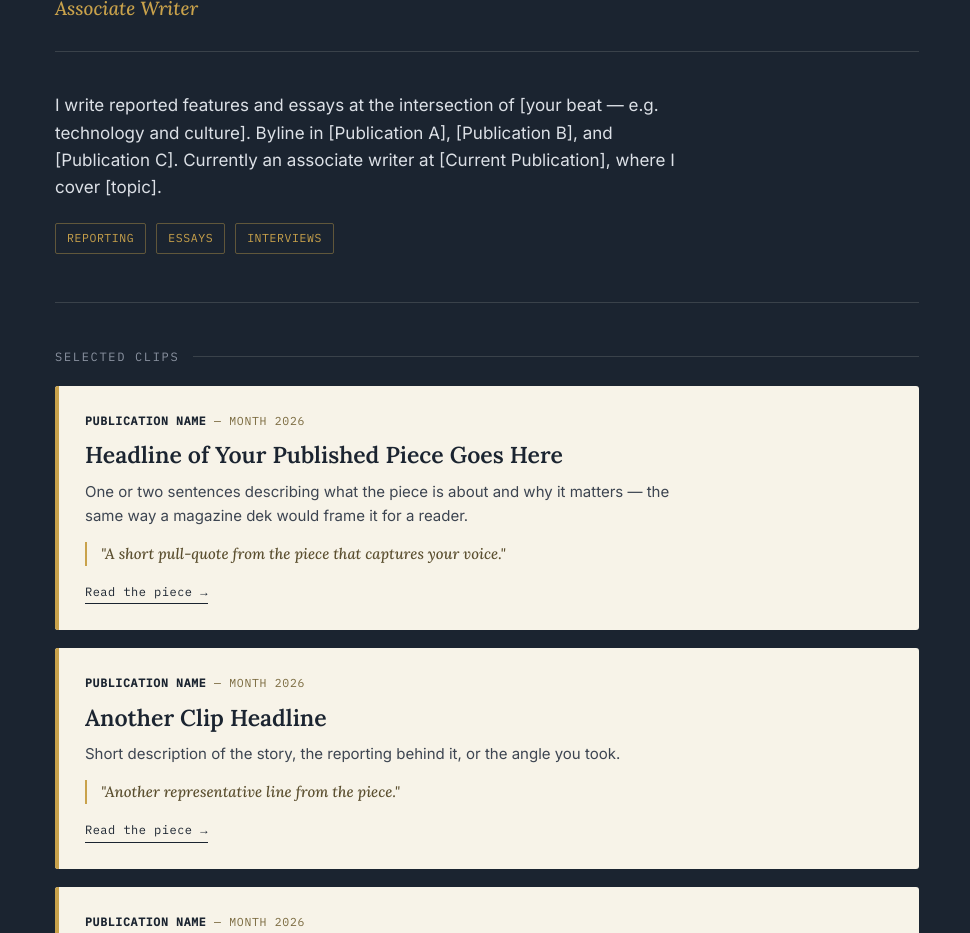
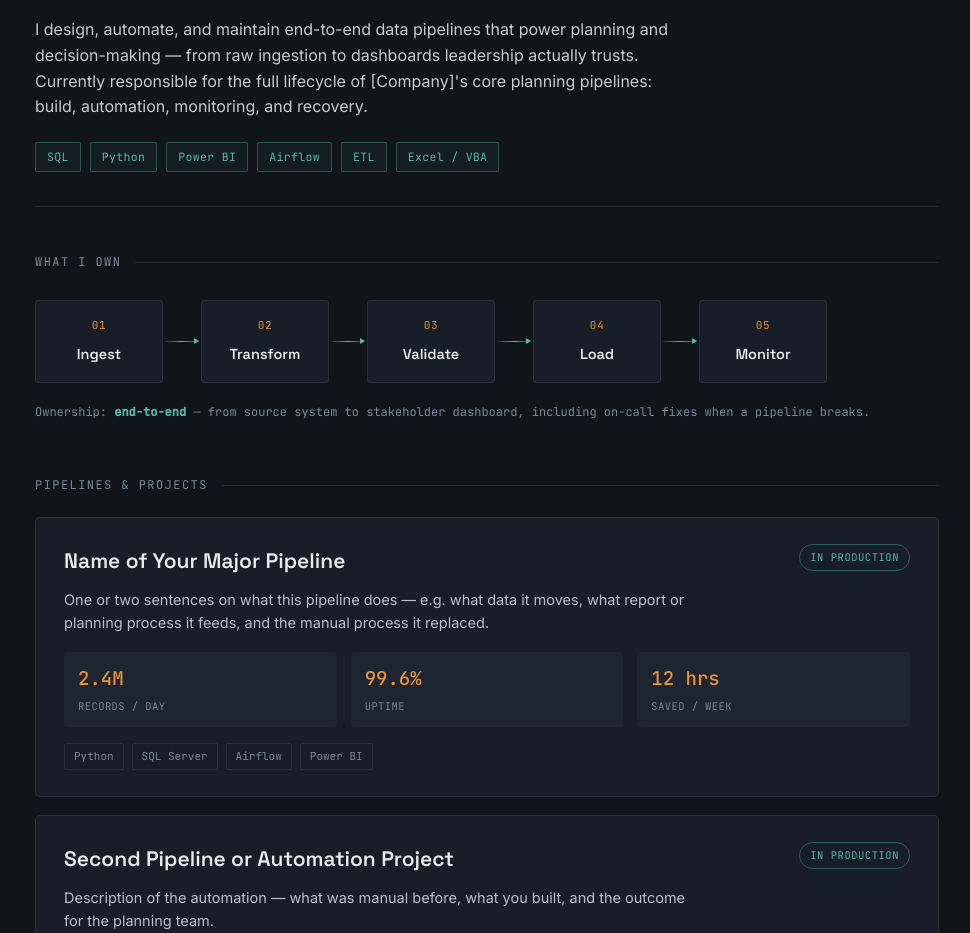
Before and after one commit to 2k0v11/2k0v11.github.io, a plain HTML site: page index.html in a window 1280 px wide. Shown: the part 219-1152 px from the top of the page, without its empty margins (153-1123 px from the left). Drawn offline with Linux system fonts and the light colour scheme.

Commit message:
Update index.html

```diff
--- a/index.html
+++ b/index.html
@@ -3,23 +3,22 @@
 <head>
 <meta charset="UTF-8">
 <meta name="viewport" content="width=device-width, initial-scale=1.0">
-<title>Kartik — Writer</title>
+<title>Kartik — Data Analyst</title>
 <link rel="preconnect" href="https://fonts.googleapis.com">
-<link href="https://fonts.googleapis.com/css2?family=Lora:ital,wght@0,500;0,600;0,700;1,500&family=Inter:wght@400;500;600&family=IBM+Plex+Mono:wght@400;500&display=swap" rel="stylesheet">
+<link href="https://fonts.googleapis.com/css2?family=Space+Grotesk:wght@500;600;700&family=Inter:wght@400;500;600&family=JetBrains+Mono:wght@400;500&display=swap" rel="stylesheet">
 <style>
   :root{
-    --ink:#1B2430;
-    --ink-deep:#141B24;
-    --paper:#F7F3E8;
-    --paper-dim:#EFE9D8;
-    --gold:#C9A24B;
-    --slate:#8B93A1;
-    --offwhite:#FAFAF7;
-    --rule: rgba(247,243,232,0.14);
+    --bg:#10151C;
+    --panel:#171E27;
+    --panel-2:#1D2530;
+    --amber:#E8933C;
+    --teal:#57B8A8;
+    --text:#E7EAEE;
+    --muted:#7C8898;
+    --rule: rgba(231,234,238,0.09);
   }
 
   *{box-sizing:border-box; margin:0; padding:0;}
-
   html{scroll-behavior:smooth;}
 
   @media (prefers-reduced-motion: reduce){
@@ -28,8 +27,8 @@
   }
 
   body{
-    background:var(--ink);
-    color:var(--offwhite);
+    background:var(--bg);
+    color:var(--text);
     font-family:'Inter', sans-serif;
     line-height:1.6;
     -webkit-font-smoothing:antialiased;
@@ -37,86 +36,88 @@
 
   a{color:inherit;}
   a:focus-visible, button:focus-visible{
-    outline:2px solid var(--gold);
+    outline:2px solid var(--amber);
     outline-offset:3px;
   }
 
   .wrap{
-    max-width:920px;
+    max-width:960px;
     margin:0 auto;
     padding:0 28px;
   }
 
-  /* ---------- MASTHEAD ---------- */
-  .masthead{
+  code, .mono{ font-family:'JetBrains Mono', monospace; }
+
+  /* ---------- HEADER ---------- */
+  header.top{
     border-bottom:1px solid var(--rule);
-    padding:56px 0 28px;
+    padding:48px 0 34px;
   }
-  .masthead-top{
+  .status-line{
     display:flex;
     justify-content:space-between;
-    align-items:baseline;
+    align-items:center;
     flex-wrap:wrap;
-    gap:12px;
-    font-family:'IBM Plex Mono', monospace;
+    gap:10px;
+    font-family:'JetBrains Mono', monospace;
     font-size:12px;
-    letter-spacing:0.08em;
-    text-transform:uppercase;
-    color:var(--slate);
-    margin-bottom:22px;
+    letter-spacing:0.04em;
+    color:var(--muted);
+    margin-bottom:26px;
   }
-  .masthead h1{
-    font-family:'Lora', serif;
+  .status-line .dot{
+    display:inline-block;
+    width:7px; height:7px;
+    border-radius:50%;
+    background:var(--teal);
+    margin-right:7px;
+    box-shadow:0 0 0 3px rgba(87,184,168,0.15);
+  }
+  header.top h1{
+    font-family:'Space Grotesk', sans-serif;
     font-weight:700;
-    font-size:clamp(40px, 7vw, 68px);
+    font-size:clamp(38px, 6.5vw, 58px);
     letter-spacing:-0.01em;
-    color:var(--offwhite);
   }
-  .masthead .role{
-    font-family:'Lora', serif;
-    font-style:italic;
-    font-weight:500;
-    font-size:19px;
-    color:var(--gold);
-    margin-top:6px;
+  header.top .role{
+    font-family:'JetBrains Mono', monospace;
+    font-size:14px;
+    color:var(--amber);
+    margin-top:8px;
+    letter-spacing:0.02em;
   }
-
-  /* ---------- ABOUT ---------- */
-  .about{
-    padding:40px 0 48px;
-    border-bottom:1px solid var(--rule);
+  header.top .bio{
+    max-width:640px;
+    color:#C6CBD3;
+    font-size:16px;
+    margin-top:20px;
   }
-  .about p{
-    font-size:17px;
-    color:#DCE0E6;
-    max-width:640px;
-  }
-  .about .beats{
+  .stack{
     display:flex;
     flex-wrap:wrap;
-    gap:10px;
+    gap:9px;
     margin-top:22px;
   }
-  .beats span{
-    font-family:'IBM Plex Mono', monospace;
+  .stack span{
+    font-family:'JetBrains Mono', monospace;
     font-size:11.5px;
-    letter-spacing:0.05em;
-    text-transform:uppercase;
-    color:var(--gold);
-    border:1px solid rgba(201,162,75,0.4);
+    letter-spacing:0.03em;
+    color:var(--teal);
+    border:1px solid rgba(87,184,168,0.35);
     padding:5px 11px;
     border-radius:2px;
+    background:rgba(87,184,168,0.05);
   }
 
   /* ---------- SECTION LABEL ---------- */
   .section-label{
-    font-family:'IBM Plex Mono', monospace;
+    font-family:'JetBrains Mono', monospace;
     font-size:12px;
-    letter-spacing:0.14em;
+    letter-spacing:0.12em;
     text-transform:uppercase;
-    color:var(--slate);
-    padding-top:44px;
-    margin-bottom:20px;
+    color:var(--muted);
+    padding-top:46px;
+    margin-bottom:22px;
     display:flex;
     align-items:center;
     gap:14px;
@@ -128,114 +129,179 @@
     background:var(--rule);
   }
 
-  /* ---------- CLIPS (signature element: press-index entries) ---------- */
-  .clips{
-    padding-bottom:20px;
+  /* ---------- PIPELINE DIAGRAM (signature element) ---------- */
+  .pipeline{
+    padding:6px 0 8px;
   }
-  .clip{
-    background:var(--paper);
-    color:var(--ink);
-    border-radius:3px;
-    padding:26px 30px;
+  .pipeline-flow{
+    display:flex;
+    align-items:center;
+    overflow-x:auto;
+    padding-bottom:6px;
+  }
+  .stage{
+    flex:0 0 auto;
+    background:var(--panel);
+    border:1px solid var(--rule);
+    border-radius:4px;
+    padding:16px 18px;
+    min-width:128px;
+    text-align:center;
+  }
+  .stage .icon{
+    font-family:'JetBrains Mono', monospace;
+    font-size:11px;
+    color:var(--amber);
+    margin-bottom:8px;
+    letter-spacing:0.05em;
+  }
+  .stage .label{
+    font-family:'Space Grotesk', sans-serif;
+    font-weight:600;
+    font-size:14.5px;
+  }
+  .connector{
+    flex:0 0 auto;
+    width:34px;
+    height:1px;
+    background:linear-gradient(90deg, var(--rule), var(--teal), var(--rule));
+    position:relative;
+    margin:0 2px;
+  }
+  .connector::after{
+    content:"";
+    position:absolute;
+    right:0; top:-3px;
+    width:0; height:0;
+    border-top:3px solid transparent;
+    border-bottom:3px solid transparent;
+    border-left:5px solid var(--teal);
+  }
+  .pipeline-note{
+    font-family:'JetBrains Mono', monospace;
+    font-size:12px;
+    color:var(--muted);
+    margin-top:14px;
+  }
+  .pipeline-note b{ color:var(--teal); }
+
+  /* ---------- PROJECT / SYSTEM CARDS ---------- */
+  .projects{ padding-bottom:10px; }
+  .project{
+    background:var(--panel);
+    border:1px solid var(--rule);
+    border-radius:5px;
+    padding:26px 28px;
     margin-bottom:18px;
     position:relative;
-    overflow:hidden;
-    transition:transform 0.18s ease, box-shadow 0.18s ease;
   }
-  .clip::before{
-    content:"";
-    position:absolute;
-    left:0; top:0; bottom:0;
-    width:4px;
-    background:var(--gold);
-  }
-  .clip:hover{
-    transform:translateY(-2px);
-    box-shadow:0 10px 30px rgba(0,0,0,0.35);
-  }
-  .clip-dateline{
-    font-family:'IBM Plex Mono', monospace;
-    font-size:11.5px;
-    letter-spacing:0.06em;
-    text-transform:uppercase;
-    color:#7A6A3F;
+  .project-head{
+    display:flex;
+    justify-content:space-between;
+    align-items:flex-start;
+    gap:16px;
+    flex-wrap:wrap;
     margin-bottom:10px;
   }
-  .clip-dateline b{ color:var(--ink); }
-  .clip h3{
-    font-family:'Lora', serif;
+  .project h3{
+    font-family:'Space Grotesk', sans-serif;
     font-weight:600;
-    font-size:23px;
-    line-height:1.3;
-    margin-bottom:10px;
+    font-size:21px;
   }
-  .clip h3 a{
-    text-decoration:none;
-    border-bottom:1px solid transparent;
+  .badge{
+    font-family:'JetBrains Mono', monospace;
+    font-size:10.5px;
+    letter-spacing:0.05em;
+    text-transform:uppercase;
+    color:var(--teal);
+    border:1px solid rgba(87,184,168,0.4);
+    padding:4px 10px;
+    border-radius:20px;
+    white-space:nowrap;
   }
-  .clip h3 a:hover{
-    border-bottom-color:var(--ink);
+  .project p.desc{
+    font-size:14.5px;
+    color:#B9C0C9;
+    max-width:640px;
+    margin-bottom:18px;
   }
-  .clip .dek{
-    font-size:15px;
-    color:#3D4551;
-    margin-bottom:14px;
-    max-width:600px;
+  .metrics{
+    display:grid;
+    grid-template-columns:repeat(3, minmax(0,1fr));
+    gap:14px;
+    margin-bottom:16px;
   }
-  .clip .pull{
-    font-family:'Lora', serif;
-    font-style:italic;
-    font-size:15px;
-    color:#5A4E2E;
-    border-left:2px solid var(--gold);
-    padding-left:14px;
+  @media (max-width:560px){
+    .metrics{ grid-template-columns:1fr 1fr; }
   }
-  .clip-link{
-    display:inline-block;
-    margin-top:16px;
-    font-family:'IBM Plex Mono', monospace;
-    font-size:12px;
+  .metric{
+    background:var(--panel-2);
+    border-radius:4px;
+    padding:12px 14px;
+  }
+  .metric .num{
+    font-family:'JetBrains Mono', monospace;
+    font-weight:500;
+    font-size:19px;
+    color:var(--amber);
+  }
+  .metric .lbl{
+    font-family:'JetBrains Mono', monospace;
+    font-size:10.5px;
+    color:var(--muted);
+    text-transform:uppercase;
     letter-spacing:0.04em;
-    text-decoration:none;
-    color:var(--ink);
-    border-bottom:1px solid var(--ink);
-    padding-bottom:2px;
+    margin-top:3px;
   }
-  .clip-link:hover{ color:#7A6A3F; border-color:#7A6A3F; }
+  .project-tags{
+    display:flex;
+    flex-wrap:wrap;
+    gap:8px;
+  }
+  .project-tags span{
+    font-family:'JetBrains Mono', monospace;
+    font-size:11px;
+    color:var(--muted);
+    border:1px solid var(--rule);
+    padding:4px 9px;
+    border-radius:2px;
+  }
 
-  /* ---------- RESUME / CONTACT ---------- */
+  /* ---------- LOWER ---------- */
   .lower{
     display:grid;
     grid-template-columns:1fr 1fr;
     gap:28px;
-    padding:44px 0 60px;
+    padding:46px 0 60px;
   }
   @media (max-width:620px){
     .lower{grid-template-columns:1fr;}
   }
   .box{
     border:1px solid var(--rule);
-    border-radius:3px;
+    border-radius:5px;
     padding:26px;
+    background:var(--panel);
   }
   .box h4{
-    font-family:'IBM Plex Mono', monospace;
+    font-family:'JetBrains Mono', monospace;
     font-size:12px;
-    letter-spacing:0.1em;
+    letter-spacing:0.08em;
     text-transform:uppercase;
-    color:var(--gold);
+    color:var(--amber);
     margin-bottom:14px;
   }
-  .box p{ font-size:14.5px; color:#C7CCD4; margin-bottom:14px;}
+  .box p{ font-size:14.5px; color:#B9C0C9; margin-bottom:14px;}
   .box a.cta{
     display:inline-block;
-    font-family:'IBM Plex Mono', monospace;
+    font-family:'JetBrains Mono', monospace;
     font-size:13px;
-    color:var(--ink);
-    background:var(--gold);
+    color:var(--bg);
+    background:var(--amber);
     padding:9px 16px;
-    border-radius:2px;
+    border-radius:3px;
     text-decoration:none;
+    font-weight:500;
   }
   .contact-list{
     list-style:none;
@@ -249,14 +315,14 @@
     border-bottom:1px solid var(--rule);
     padding-bottom:2px;
   }
-  .contact-list a:hover{ color:var(--gold); }
+  .contact-list a:hover{ color:var(--amber); }
 
   footer{
     border-top:1px solid var(--rule);
     padding:24px 0 40px;
-    font-family:'IBM Plex Mono', monospace;
+    font-family:'JetBrains Mono', monospace;
     font-size:11.5px;
-    color:var(--slate);
+    color:var(--muted);
     text-align:center;
   }
 </style>
@@ -265,54 +331,112 @@
 
 <div class="wrap">
 
-  <header class="masthead">
-    <div class="masthead-top">
-      <span>Vol. 1 — Est. 2026</span>
+  <header class="top">
+    <div class="status-line">
+      <span><span class="dot"></span>Systems nominal — pipelines running</span>
       <span id="today"></span>
     </div>
     <h1>Kartik</h1>
-    <div class="role">Associate Writer</div>
+    <div class="role">Manager, Planning Analyst · Data Analyst</div>
+    <p class="bio">
+      I design, automate, and maintain end-to-end data pipelines that power planning and
+      decision-making — from raw ingestion to dashboards leadership actually trusts. Currently
+      responsible for the full lifecycle of [Company]'s core planning pipelines: build, automation,
+      monitoring, and recovery.
+    </p>
+    <div class="stack">
+      <span>SQL</span>
+      <span>Python</span>
+      <span>Power BI</span>
+      <span>Airflow</span>
+      <span>ETL</span>
+      <span>Excel / VBA</span>
+    </div>
   </header>
 
-  <section class="about">
-    <p>
-      I write reported features and essays at the intersection of [your beat — e.g. technology and culture].
-      Byline in [Publication A], [Publication B], and [Publication C]. Currently an associate writer
-      at [Current Publication], where I cover [topic].
-    </p>
-    <div class="beats">
-      <span>Reporting</span>
-      <span>Essays</span>
-      <span>Interviews</span>
+  <div class="section-label">What I Own</div>
+
+  <section class="pipeline">
+    <div class="pipeline-flow">
+      <div class="stage"><div class="icon">01</div><div class="label">Ingest</div></div>
+      <div class="connector"></div>
+      <div class="stage"><div class="icon">02</div><div class="label">Transform</div></div>
+      <div class="connector"></div>
+      <div class="stage"><div class="icon">03</div><div class="label">Validate</div></div>
+      <div class="connector"></div>
+      <div class="stage"><div class="icon">04</div><div class="label">Load</div></div>
+      <div class="connector"></div>
+      <div class="stage"><div class="icon">05</div><div class="label">Monitor</div></div>
     </div>
+    <p class="pipeline-note">Ownership: <b>end-to-end</b> — from source system to stakeholder dashboard, including on-call fixes when a pipeline breaks.</p>
   </section>
 
-  <div class="section-label">Selected Clips</div>
+  <div class="section-label">Pipelines & Projects</div>
 
-  <section class="clips">
+  <section class="projects">
 
-    <article class="clip">
-      <div class="clip-dateline"><b>Publication Name</b> — Month 2026</div>
-      <h3><a href="#">Headline of Your Published Piece Goes Here</a></h3>
-      <p class="dek">One or two sentences describing what the piece is about and why it matters — the same way a magazine dek would frame it for a reader.</p>
-      <p class="pull">"A short pull-quote from the piece that captures your voice."</p>
-      <a class="clip-link" href="#" target="_blank" rel="noopener">Read the piece →</a>
+    <article class="project">
+      <div class="project-head">
+        <h3>Name of Your Major Pipeline</h3>
+        <span class="badge">In Production</span>
+      </div>
+      <p class="desc">
+        One or two sentences on what this pipeline does — e.g. what data it moves, what report or
+        planning process it feeds, and the manual process it replaced.
+      </p>
+      <div class="metrics">
+        <div class="metric"><div class="num">2.4M</div><div class="lbl">Records / day</div></div>
+        <div class="metric"><div class="num">99.6%</div><div class="lbl">Uptime</div></div>
+        <div class="metric"><div class="num">12 hrs</div><div class="lbl">Saved / week</div></div>
+      </div>
+      <div class="project-tags">
+        <span>Python</span>
+        <span>SQL Server</span>
+        <span>Airflow</span>
+        <span>Power BI</span>
+      </div>
     </article>
 
-    <article class="clip">
-      <div class="clip-dateline"><b>Publication Name</b> — Month 2026</div>
-      <h3><a href="#">Another Clip Headline</a></h3>
-      <p class="dek">Short description of the story, the reporting behind it, or the angle you took.</p>
-      <p class="pull">"Another representative line from the piece."</p>
-      <a class="clip-link" href="#" target="_blank" rel="noopener">Read the piece →</a>
+    <article class="project">
+      <div class="project-head">
+        <h3>Second Pipeline or Automation Project</h3>
+        <span class="badge">In Production</span>
+      </div>
+      <p class="desc">
+        Description of the automation — what was manual before, what you built, and the outcome for
+        the planning team.
+      </p>
+      <div class="metrics">
+        <div class="metric"><div class="num">850K</div><div class="lbl">Rows / run</div></div>
+        <div class="metric"><div class="num">40%</div><div class="lbl">Error reduction</div></div>
+        <div class="metric"><div class="num">6</div><div class="lbl">Teams served</div></div>
+      </div>
+      <div class="project-tags">
+        <span>Excel VBA</span>
+        <span>SQL</span>
+        <span>Scheduled Jobs</span>
+      </div>
     </article>
 
-    <article class="clip">
-      <div class="clip-dateline"><b>Publication Name</b> — Month 2026</div>
-      <h3><a href="#">Third Clip Headline</a></h3>
-      <p class="dek">Short description of the story here.</p>
-      <p class="pull">"A third pull-quote."</p>
-      <a class="clip-link" href="#" target="_blank" rel="noopener">Read the piece →</a>
+    <article class="project">
+      <div class="project-head">
+        <h3>Third Project — Dashboard or Report Suite</h3>
+        <span class="badge">Maintained</span>
+      </div>
+      <p class="desc">
+        Description of a planning dashboard or reporting suite you built and maintain, and who
+        relies on it.
+      </p>
+      <div class="metrics">
+        <div class="metric"><div class="num">30+</div><div class="lbl">Weekly users</div></div>
+        <div class="metric"><div class="num">15</div><div class="lbl">KPIs tracked</div></div>
+        <div class="metric"><div class="num">Daily</div><div class="lbl">Refresh cadence</div></div>
+      </div>
+      <div class="project-tags">
+        <span>Power BI</span>
+        <span>DAX</span>
+        <span>SQL</span>
+      </div>
     </article>
 
   </section>
@@ -320,7 +444,7 @@
   <div class="lower">
     <div class="box">
       <h4>Resume</h4>
-      <p>Download a full CV including education, past newsrooms, and awards.</p>
+      <p>Full CV including tools, past roles, and pipeline ownership history.</p>
       <a class="cta" href="resume.pdf" target="_blank" rel="noopener">Download PDF</a>
     </div>
     <div class="box">
@@ -328,7 +452,7 @@
       <ul class="contact-list">
         <li><a href="mailto:youremail@example.com">youremail@example.com</a></li>
         <li><a href="https://linkedin.com/in/yourprofile" target="_blank" rel="noopener">LinkedIn</a></li>
-        <li><a href="https://twitter.com/yourhandle" target="_blank" rel="noopener">Twitter / X</a></li>
+        <li><a href="https://github.com/2k0v11" target="_blank" rel="noopener">GitHub</a></li>
       </ul>
     </div>
   </div>
```
